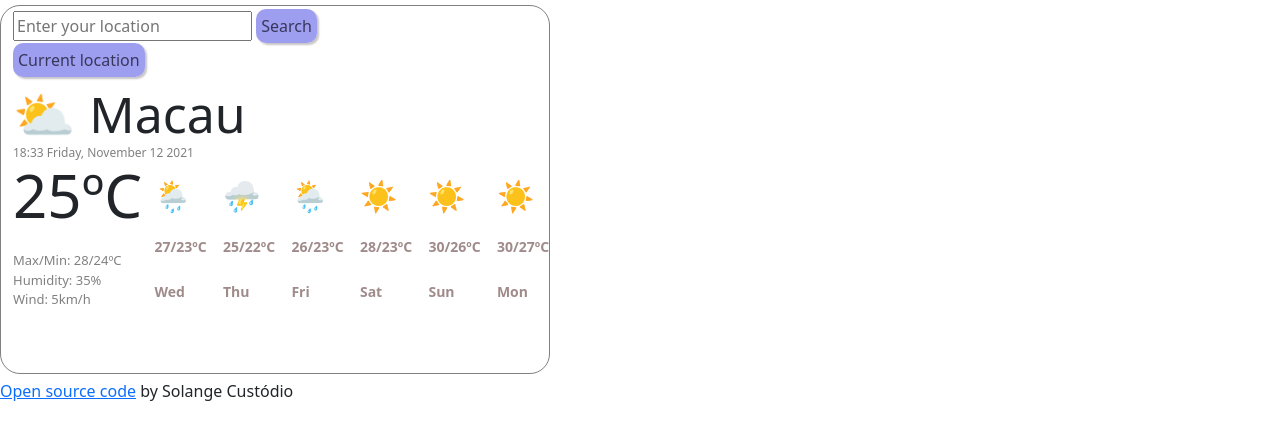
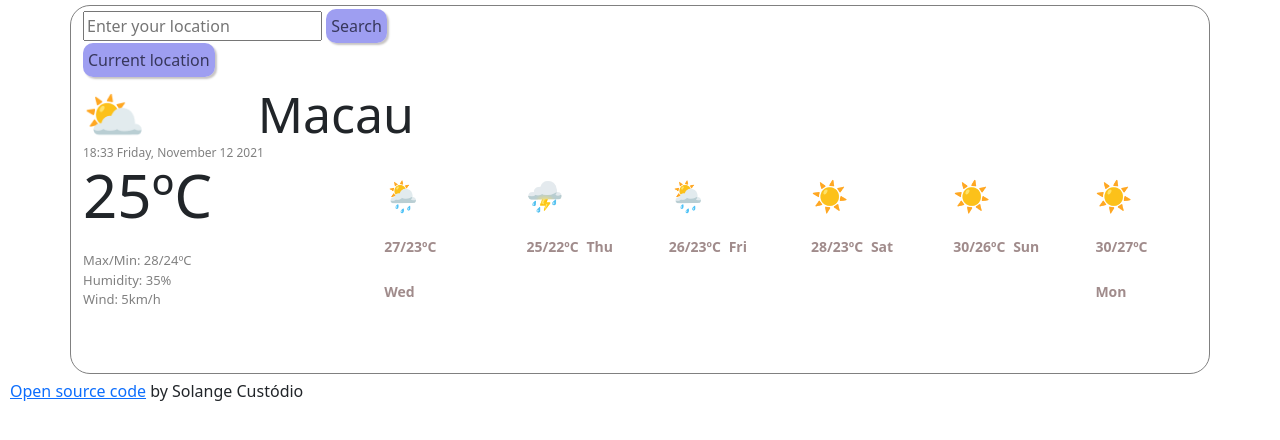
Before and after one commit to SolangeRSC/PeachWeatherApp, a plain HTML site: page index.html in a window 1280 px wide. Drawn offline with nearby package versions, Linux system fonts and the light colour scheme.

Commit message:
actually centering

```diff
--- a/src/styles.css
+++ b/src/styles.css
@@ -1,5 +1,4 @@
 body {
-  width: 550px;
   margin: auto;
 }
 .container {
@@ -79,5 +78,5 @@ div.current-weather-spec {
 }
 
 footer {
-  padding-right: 10px;
+  margin: 2px 10px;
 }
```
